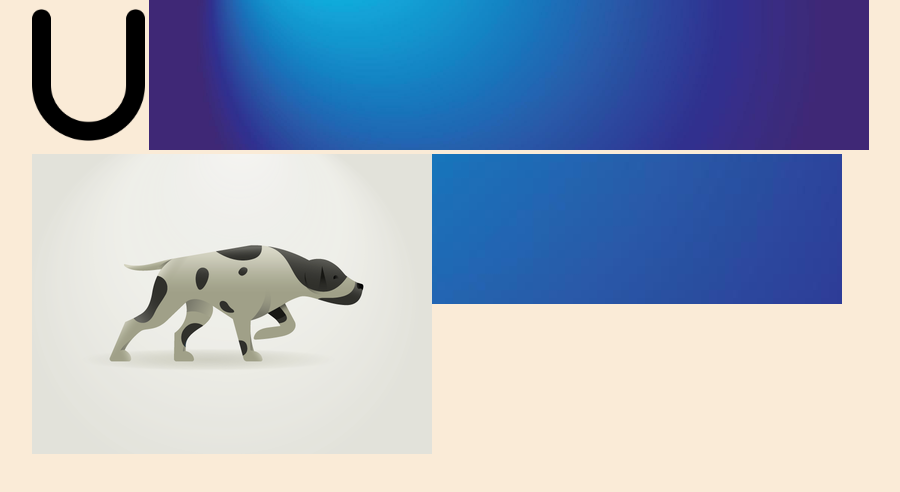
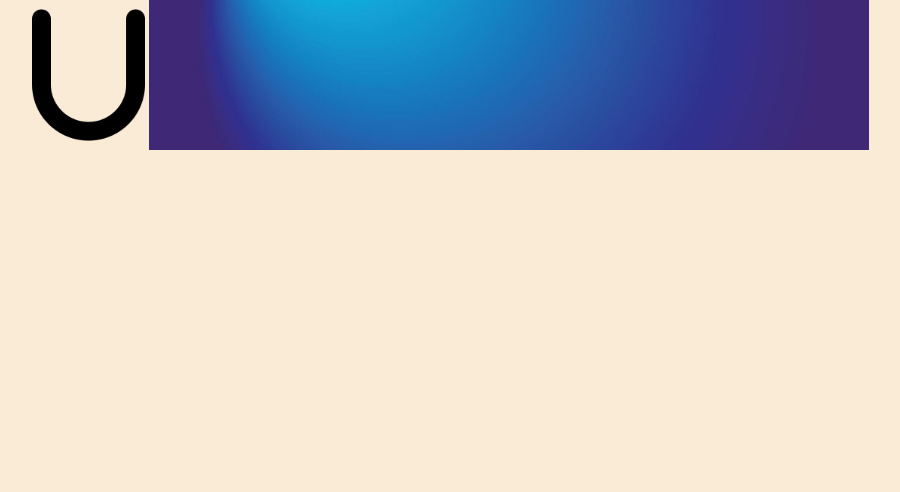
Before and after one commit to Yemel27/Proyecto5, a plain HTML site: page index.html in a window 1280 px wide. Shown: the whole page, without its empty margins (158-1058 px from the left). Drawn offline with Linux system fonts and the light colour scheme.

Commit message:
algo salio mal jsjs

```diff
--- a/css/style.css
+++ b/css/style.css
@@ -32,7 +32,7 @@
     object-position: bottom;
 }
 
-.banner2 {
+/* .banner2 {
     background-image: url(../img/banner.jpg);
 
     height: 150px;
@@ -42,4 +42,4 @@
 
     background-position-x: 50%;
     background-position-y: 80%;
-}
+} */
--- a/index.html
+++ b/index.html
@@ -20,9 +20,9 @@
             <img src="/img/banner.jpg" alt="">
         </div>
 
-        <div class="banner2">
+        <!-- <div class="banner2">
             <img src="/img/dog.png" alt="">
-        </div>
+        </div> -->
 
     </div>
 </body>
```
